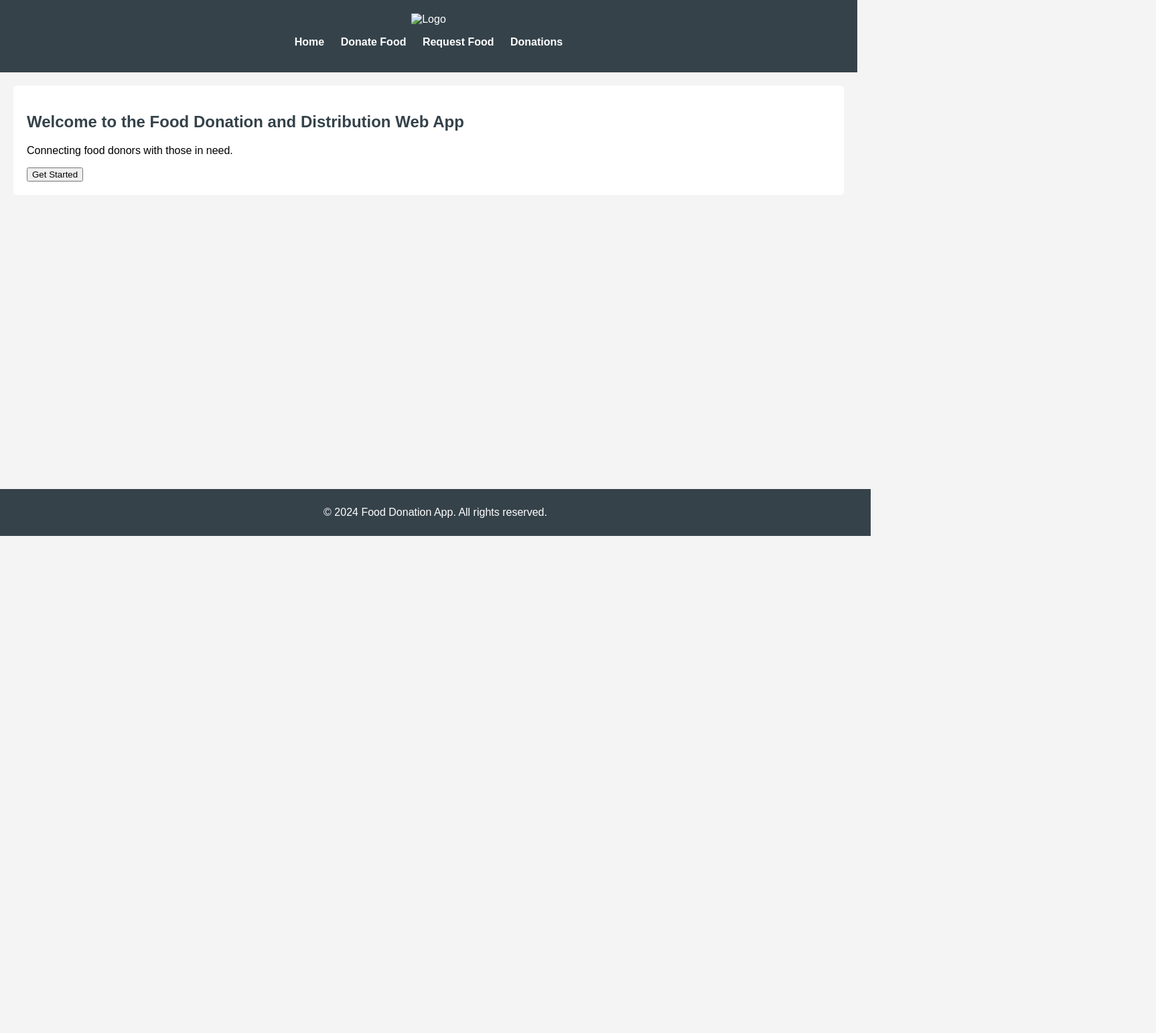
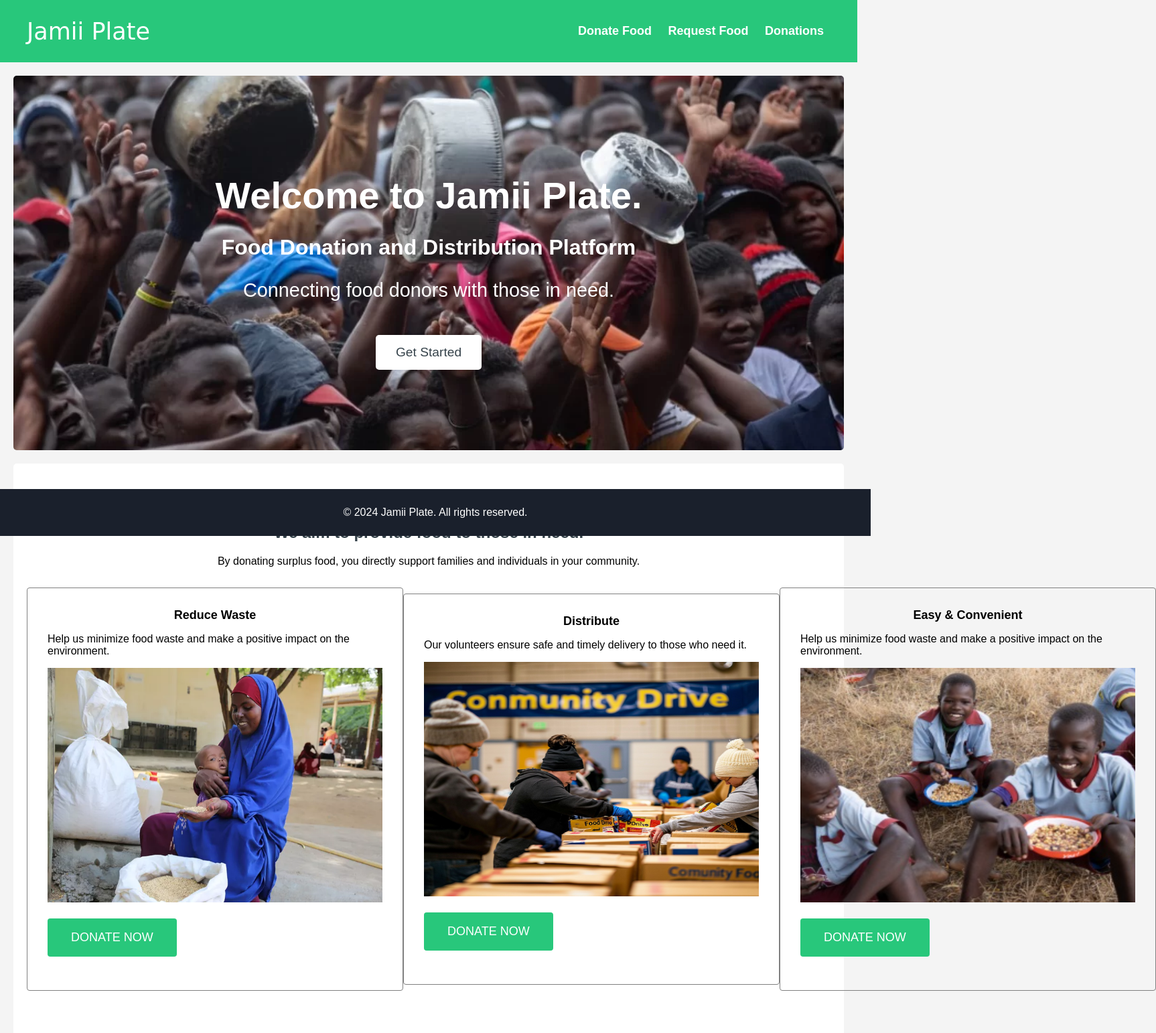
Before and after one commit to Athooh/food_donation_app, a plain HTML site: page index.html in a window 1280 px wide. Shown: the whole page at 67% size, 1726 px wide, since content can reach past the window. Before the commit the page ends 800 px from the top, so only its background shows below. Drawn offline with Linux system fonts and the light colour scheme; a web font is replaced by a local one.

Commit message:
Add basic donation app

```diff
--- a/css/styles.css
+++ b/css/styles.css
@@ -1,3 +1,5 @@
+@import url('https://fonts.googleapis.com/css2?family=Playwrite+CU:wght@100..400&display=swap');
+
 body {
     font-family: Arial, sans-serif;
     margin: 0;
@@ -6,10 +8,28 @@ body {
 }
 
 header {
-    background: #35424a;
+    background: #28C77B;
     color: #ffffff;
     padding: 20px 0;
     text-align: center;
+    display: flex;
+    justify-content: space-between;
+    align-items: center;
+    padding-inline: 40px;
+}
+
+.logo {
+
+    font-family: "Playwrite CU", cursive;
+  font-optical-sizing: auto;
+  font-weight: 500;
+  font-style: normal;
+  font-size: 35px;
+}
+
+.logo a {
+    color: #fff;
+    text-decoration: none;
 }
 
 header img {
@@ -24,12 +44,17 @@ nav ul {
 nav ul li {
     display: inline;
     margin: 0 10px;
+    font-size: 18px;
 }
 
 nav ul li a {
     color: #ffffff;
     text-decoration: none;
     font-weight: bold;
+}
+
+nav ul li a:hover {
+    color: #80ed99;
 }
 
 section {
@@ -44,9 +69,91 @@ section {
 }
 
 h1, h2 {
-    color: #35424a;
+    color: #fff;
 }
 
+#home {
+    background-image: url('../images/protest.webp');
+    background-size: cover;
+    background-position: center;
+    color: #ffffff;
+    text-align: center;
+    padding: 100px 20px;
+}
+
+#home h1 {
+    font-size: 3.5em;
+    margin-bottom: 20px;
+}
+
+#home h2 {
+    font-size: 2em;
+}
+
+#home p {
+    font-size: 1.8em;
+    margin-bottom: 30px;
+}
+
+#home button {
+    padding: 15px 30px;
+    font-size: 1.2em;
+    color: #35424a;
+    background-color: #ffffff;
+    border: none;
+    border-radius: 5px;
+    cursor: pointer;
+}
+
+#home button:hover {
+    background-color: #ddd;
+}
+
+.objectives {
+    text-align: center;
+    margin-block: 30px;
+}
+
+.objectives h2 {
+    color: #35424a;
+
+}
+
+.objective-boxes {
+    display: flex;
+    justify-content: space-between;
+    align-items: center;
+}
+
+.box {
+     width: 500px;
+     border: 1px solid grey;
+     padding: 30px;
+     border-radius: 4px;
+     margin-bottom: 60px;
+}
+
+.box img {
+    width: 500px;
+    height: 350px;
+}
+
+.box h3 {
+    font-size: 18px;
+    width: 300px;
+    text-align: center;
+    margin: auto;
+}
+
+button {
+    padding: 18px 35px;
+    margin-block: 20px;
+    background-color: #28C77B;
+    border: none;
+    color: #fff;
+    font-size: 18px;
+    border-radius: 4px;
+}
 form {
     display: flex;
     flex-direction: column;
@@ -64,7 +171,7 @@ form input, form select, form button {
 footer {
     text-align: center;
     padding: 10px;
-    background: #35424a;
+    background: #1A202C;
     color: #ffffff;
     position: fixed;
     bottom: 0;
--- a/index.html
+++ b/index.html
@@ -8,10 +8,13 @@
 </head>
 <body>
     <header>
-        <img src="images/logo.png" alt="Logo">
+        <div class="logo">
+            <a href="index.html">Jamii Plate</a>
+        </div>
+
         <nav>
             <ul>
-                <li><a href="#home">Home</a></li>
+                <!-- <li><a href="index.html">Home</a></li> -->
                 <li><a href="#donate">Donate Food</a></li>
                 <li><a href="#request">Request Food</a></li>
                 <li><a href="#donations">Donations</a></li>
@@ -19,9 +22,37 @@
         </nav>
     </header>
     <section id="home">
-        <h1>Welcome to the Food Donation and Distribution Web App</h1>
+        <h1>Welcome to Jamii Plate.</h1>
+        <h2>Food Donation and Distribution Platform</h2>
         <p>Connecting food donors with those in need.</p>
         <button onclick="showSection('register')">Get Started</button>
+    </section>
+    <section id="causes">
+        <div class="objectives">
+            <h4>Why Jamii Plate?</h4>
+        <h2>We aim to provide food to those in need.</h2>
+        <p>By donating surplus food, you directly support families and individuals in your community.</p>
+        </div>
+        <div class="objective-boxes">
+            <div class="box">
+                <h3>Reduce Waste</h3>
+                <p>Help us minimize food waste and make a positive impact on the environment.</p>
+                <img src="./images/donation image.webp" alt="">
+                <button>DONATE NOW</button>
+            </div>
+            <div class="box">
+                <h3>Distribute</h3>
+                <p>Our volunteers ensure safe and timely delivery to those who need it.</p>
+                <img src="./images/CommunityDrive.jpg" alt="">
+                <button>DONATE NOW</button>
+            </div>
+            <div class="box">
+                <h3>Easy & Convenient</h3>
+                <p>Help us minimize food waste and make a positive impact on the environment.</p>
+                <img src="./images/Screenshot_20240713-121913~2.png" alt="">
+                <button>DONATE NOW</button>
+            </div>
+        </div>
     </section>
     <section id="register" class="hidden">
         <h2>Register</h2>
@@ -75,7 +106,7 @@
         <button >Logout</button>
     </section>
     <footer>
-        <p>&copy; 2024 Food Donation App. All rights reserved.</p>
+        <p>&copy; 2024 Jamii Plate. All rights reserved.</p>
     </footer>
     <script src="js/scripts.js"></script>
 </body>
```
Also changed, not shown: images/CommunityDrive.jpg (added), images/Screenshot_20240713-121913~2.png (added), images/background.jpg (added), images/donation image.webp (added), images/protest.webp (added).
